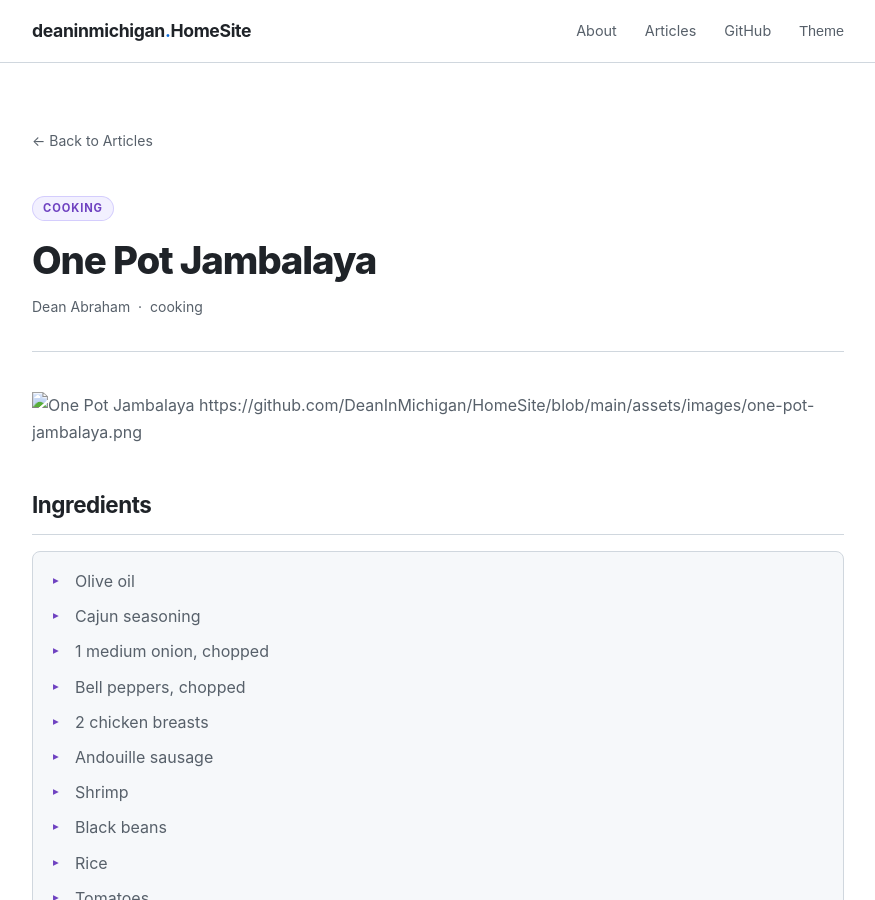
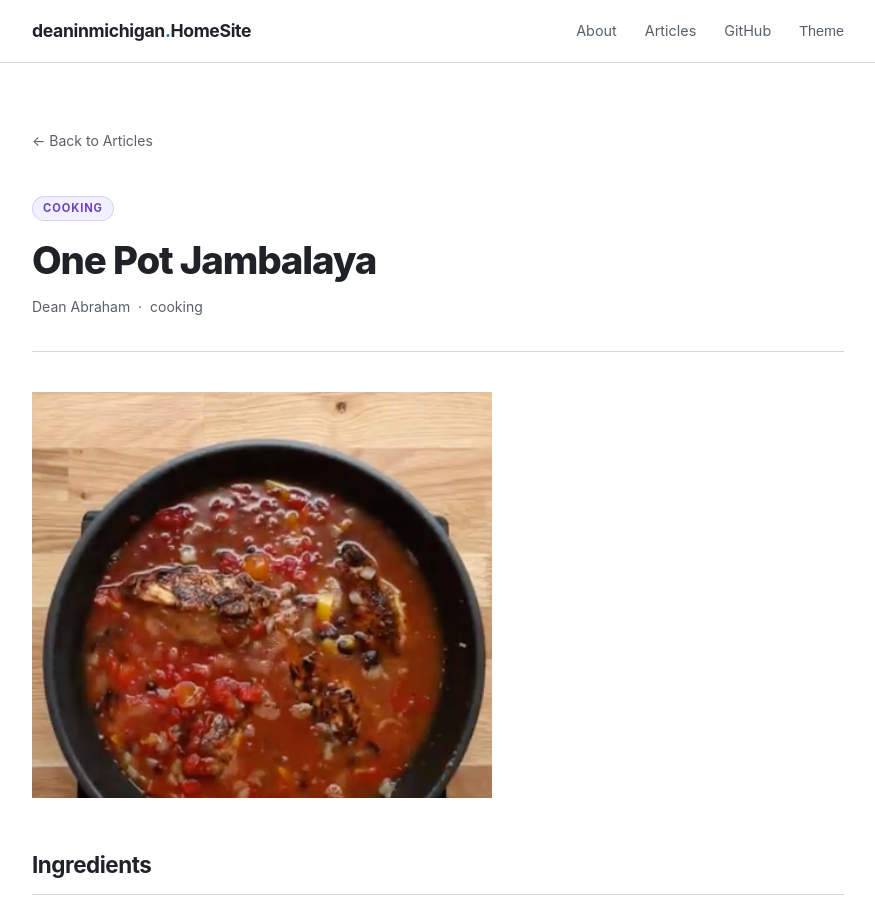
Before and after one commit to DeanInMichigan/HomeSite, a Jekyll site: the page built from _articles/one-pot-jambalaya.md, in a window 1280 px wide and 900 px high. Shown: the whole window, without its empty margins (202-1077 px from the left). Built offline with Jekyll 4.4.1, drawn with Linux system fonts in a browser that asks for light colours.

Commit message:
another image path fix attempt

```diff
--- a/_articles/one-pot-jambalaya.md
+++ b/_articles/one-pot-jambalaya.md
@@ -5,8 +5,7 @@ description: "Easy one-pot jambalaya with chicken, andouille sausage, shrimp, an
 order: 22
 ---
 
-![One Pot Jambalaya](/homesite/blob/main/assets/images/one-pot-jambalaya.png)
-https://github.com/DeanInMichigan/HomeSite/blob/main/assets/images/one-pot-jambalaya.png
+![One Pot Jambalaya](/HomeSite/assets/images/one-pot-jambalaya.png)
 
 ## Ingredients
 
```
